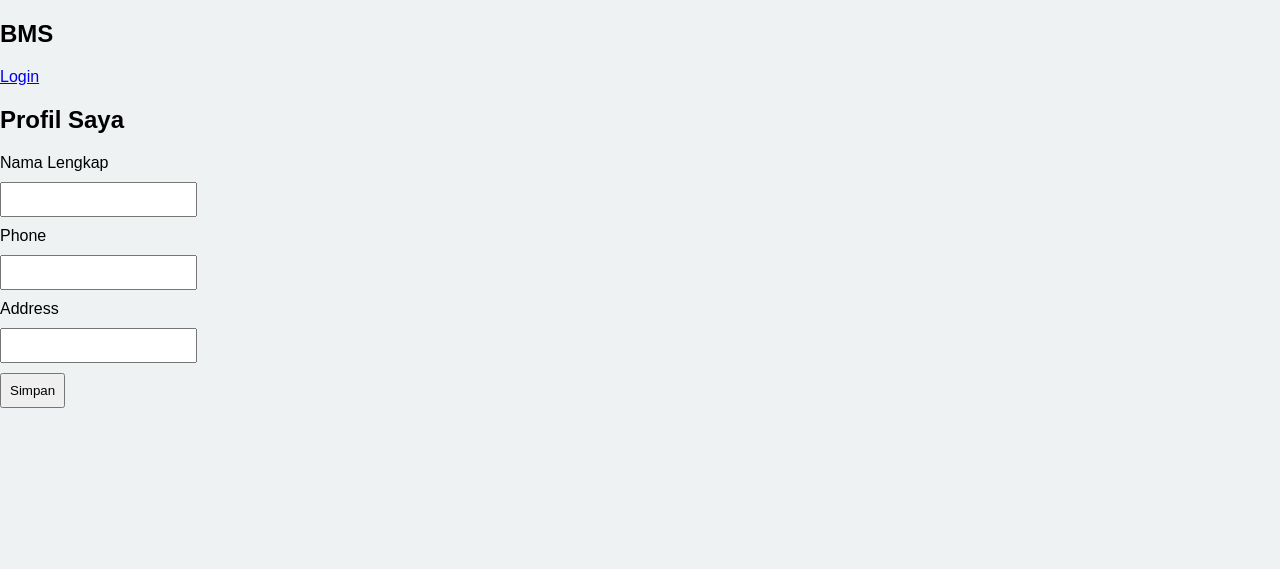
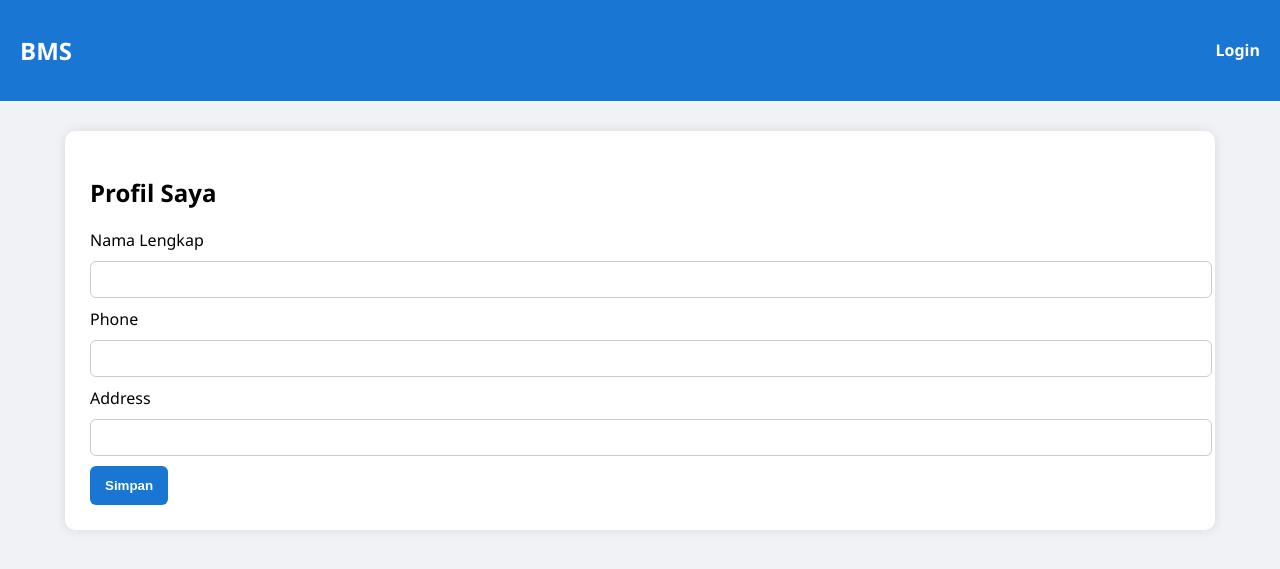
Before and after one commit to MiftahulKhoiri/BMS, a Flask app: template app/templates/profile.html in a window 1280 px wide. Shown: the top 569 px of the page. Run offline with Flask 3, Linux system fonts and the light colour scheme; the template is opened without the code that fills it, so the values that code supplies are empty; parts of the project's set-up code (start-up, migrations or seed data) failed here and were passed over.

Commit message:
Update main.css

```diff
--- a/app/static/css/main.css
+++ b/app/static/css/main.css
@@ -1,24 +1,52 @@
 body {
-    font-family: Arial;
     margin: 0;
     padding: 0;
-    background: #eef2f3;
+    font-family: 'Segoe UI', sans-serif;
+    background: #f0f2f5;
 }
 
-.topbar {
-    background: #1e88e5;
+.navbar {
+    background: #1976d2;
     color: white;
-    padding: 15px;
+    padding: 14px 20px;
     display: flex;
     justify-content: space-between;
+    align-items: center;
 }
 
-.content {
-    padding: 20px;
+.navbar a {
+    color: white;
+    margin-left: 20px;
+    text-decoration: none;
+    font-weight: bold;
 }
 
-input, button {
-    display: block;
+.page {
+    max-width: 1100px;
+    margin: 30px auto;
+    background: white;
+    padding: 25px;
+    border-radius: 10px;
+    box-shadow: 0 0 12px rgba(0,0,0,0.1);
+}
+
+input, select, textarea {
+    width: 100%;
+    padding: 10px;
     margin: 10px 0;
-    padding: 8px;
+    border-radius: 6px;
+    border: 1px solid #ccc;
 }
+
+button {
+    background: #1976d2;
+    color: white;
+    padding: 12px 15px;
+    border: none;
+    border-radius: 6px;
+    cursor: pointer;
+    font-weight: bold;
+}
+button:hover {
+    background: #0d47a1;
+}
```
